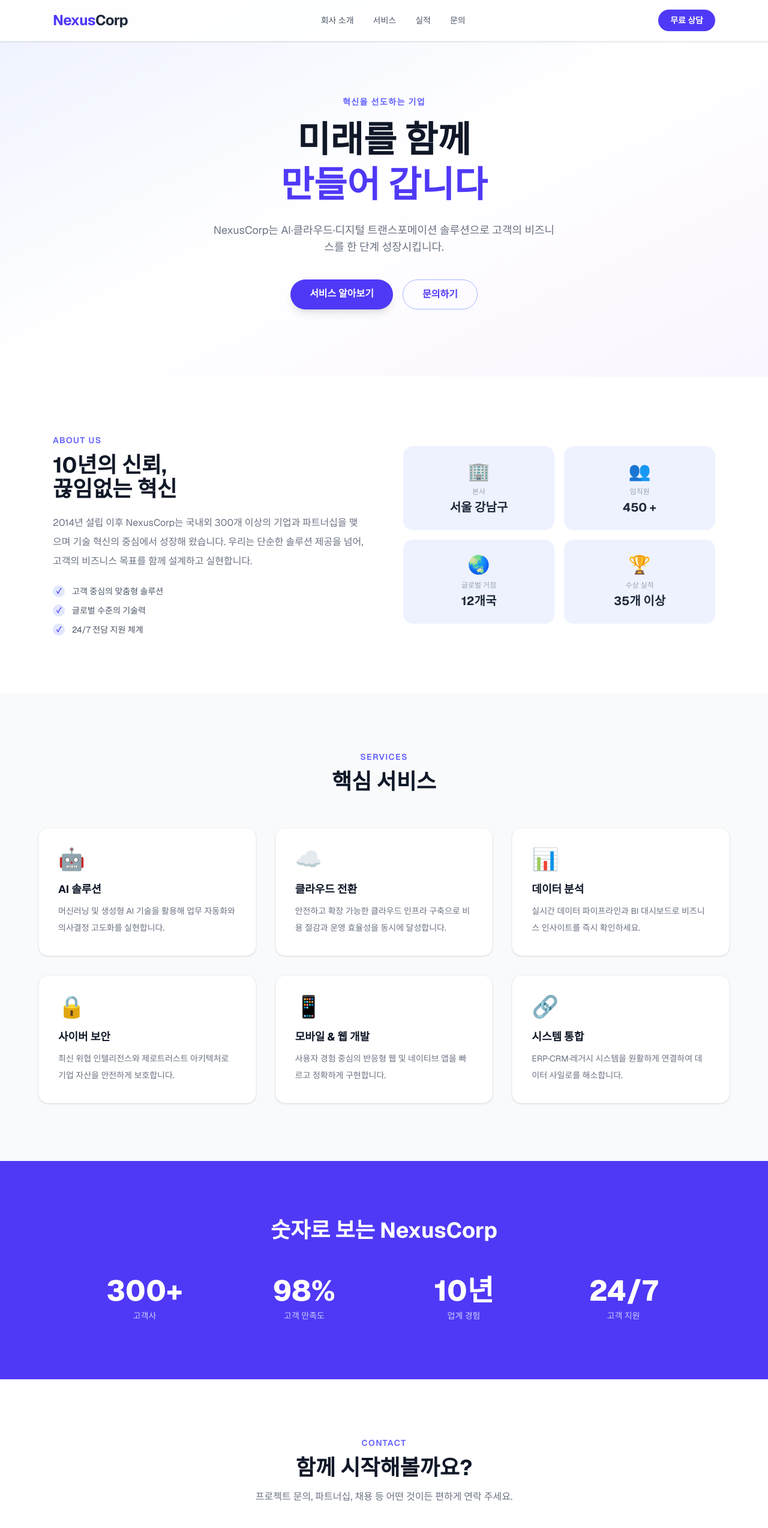
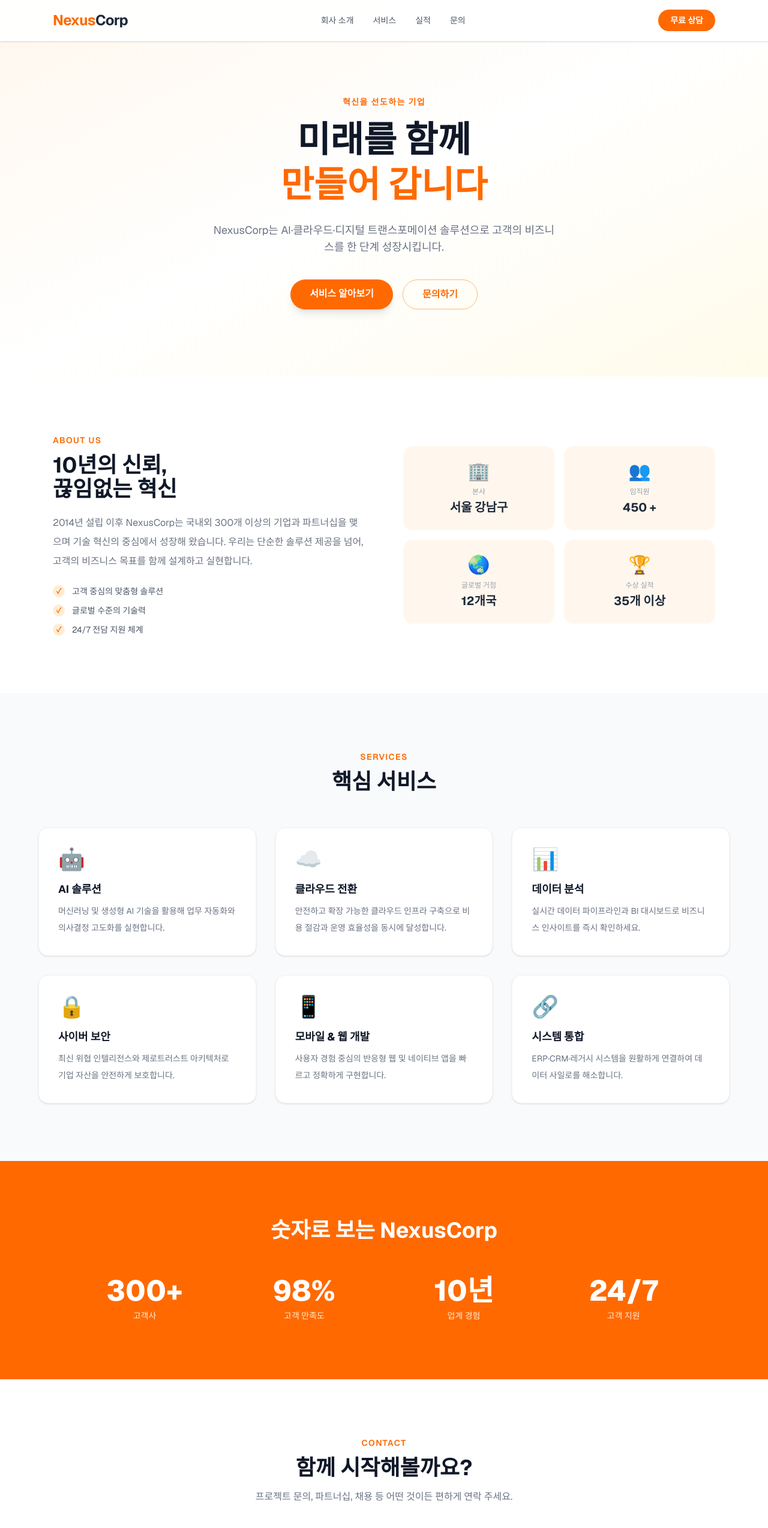
Before and after one commit to Zimins/buildover, a Next.js app in the folder test-nextjs/: page / in a window 1280 px wide. Shown: the top 2548 px of the page at 60% size. Built offline with nearby package versions, Linux system fonts and the light colour scheme.

Commit message:
메인 컬러를 주황색으로 바꾸자

```diff
--- a/test-nextjs/app/page.tsx
+++ b/test-nextjs/app/page.tsx
@@ -7,16 +7,16 @@
       {/* Navigation */}
       <header className="fixed top-0 left-0 right-0 z-50 bg-white/90 backdrop-blur border-b border-gray-100 shadow-sm">
         <div className="max-w-6xl mx-auto px-6 py-4 flex items-center justify-between">
-          <span className="text-2xl font-bold tracking-tight text-indigo-600">Nexus<span className="text-gray-800">Corp</span></span>
+          <span className="text-2xl font-bold tracking-tight text-orange-500">Nexus<span className="text-gray-800">Corp</span></span>
           <nav className="hidden md:flex gap-8 text-sm font-medium text-gray-600">
-            <a href="#about" className="hover:text-indigo-600 transition-colors">회사 소개</a>
-            <a href="#services" className="hover:text-indigo-600 transition-colors">서비스</a>
-            <a href="#stats" className="hover:text-indigo-600 transition-colors">실적</a>
-            <a href="#contact" className="hover:text-indigo-600 transition-colors">문의</a>
+            <a href="#about" className="hover:text-orange-500 transition-colors">회사 소개</a>
+            <a href="#services" className="hover:text-orange-500 transition-colors">서비스</a>
+            <a href="#stats" className="hover:text-orange-500 transition-colors">실적</a>
+            <a href="#contact" className="hover:text-orange-500 transition-colors">문의</a>
           </nav>
           <a
             href="#contact"
-            className="rounded-full bg-indigo-600 px-5 py-2 text-sm font-semibold text-white hover:bg-indigo-700 transition-colors"
+            className="rounded-full bg-orange-500 px-5 py-2 text-sm font-semibold text-white hover:bg-orange-600 transition-colors"
           >
             무료 상담
           </a>
@@ -24,11 +24,11 @@
       </header>
 
       {/* Hero Section */}
-      <section className="pt-40 pb-28 px-6 bg-gradient-to-br from-indigo-50 via-white to-purple-50 text-center">
-        <p className="text-sm font-semibold text-indigo-500 uppercase tracking-widest mb-4">혁신을 선도하는 기업</p>
+      <section className="pt-40 pb-28 px-6 bg-gradient-to-br from-orange-50 via-white to-amber-50 text-center">
+        <p className="text-sm font-semibold text-orange-500 uppercase tracking-widest mb-4">혁신을 선도하는 기업</p>
         <h1 className="text-5xl md:text-6xl font-extrabold leading-tight text-gray-900 mb-6">
           미래를 함께<br />
-          <span className="text-indigo-600">만들어 갑니다</span>
+          <span className="text-orange-500">만들어 갑니다</span>
         </h1>
         <p className="max-w-xl mx-auto text-lg text-gray-500 mb-10">
           NexusCorp는 AI·클라우드·디지털 트랜스포메이션 솔루션으로
@@ -37,13 +37,13 @@
         <div className="flex flex-col sm:flex-row gap-4 justify-center">
           <a
             href="#services"
-            className="rounded-full bg-indigo-600 px-8 py-3 text-base font-semibold text-white hover:bg-indigo-700 transition-colors shadow-lg"
+            className="rounded-full bg-orange-500 px-8 py-3 text-base font-semibold text-white hover:bg-orange-600 transition-colors shadow-lg"
           >
             서비스 알아보기
           </a>
           <a
             href="#contact"
-            className="rounded-full border border-indigo-300 px-8 py-3 text-base font-semibold text-indigo-600 hover:bg-indigo-50 transition-colors"
+            className="rounded-full border border-orange-300 px-8 py-3 text-base font-semibold text-orange-500 hover:bg-orange-50 transition-colors"
           >
             문의하기
           </a>
@@ -54,7 +54,7 @@
       <section id="about" className="py-24 px-6 max-w-6xl mx-auto">
         <div className="grid md:grid-cols-2 gap-16 items-center">
           <div>
-            <p className="text-sm font-semibold text-indigo-500 uppercase tracking-widest mb-3">About Us</p>
+            <p className="text-sm font-semibold text-orange-500 uppercase tracking-widest mb-3">About Us</p>
             <h2 className="text-4xl font-bold text-gray-900 mb-5">10년의 신뢰,<br />끊임없는 혁신</h2>
             <p className="text-gray-500 leading-8 mb-6">
               2014년 설립 이후 NexusCorp는 국내외 300개 이상의 기업과 파트너십을 맺으며
@@ -64,7 +64,7 @@
             <ul className="space-y-3 text-gray-600 text-sm">
               {["고객 중심의 맞춤형 솔루션", "글로벌 수준의 기술력", "24/7 전담 지원 체계"].map((item) => (
                 <li key={item} className="flex items-center gap-3">
-                  <span className="w-5 h-5 rounded-full bg-indigo-100 text-indigo-600 flex items-center justify-center text-xs font-bold">✓</span>
+                  <span className="w-5 h-5 rounded-full bg-orange-100 text-orange-500 flex items-center justify-center text-xs font-bold">✓</span>
                   {item}
                 </li>
               ))}
@@ -77,7 +77,7 @@
               { emoji: "🌏", label: "글로벌 거점", value: "12개국" },
               { emoji: "🏆", label: "수상 실적", value: "35개 이상" },
             ].map((card) => (
-              <div key={card.label} className="rounded-2xl bg-indigo-50 p-6 text-center">
+              <div key={card.label} className="rounded-2xl bg-orange-50 p-6 text-center">
                 <div className="text-3xl mb-2">{card.emoji}</div>
                 <div className="text-xs text-gray-400 mb-1">{card.label}</div>
                 <div className="text-xl font-bold text-gray-800">{card.value}</div>
@@ -91,7 +91,7 @@
       <section id="services" className="py-24 px-6 bg-gray-50">
         <div className="max-w-6xl mx-auto">
           <div className="text-center mb-14">
-            <p className="text-sm font-semibold text-indigo-500 uppercase tracking-widest mb-3">Services</p>
+            <p className="text-sm font-semibold text-orange-500 uppercase tracking-widest mb-3">Services</p>
             <h2 className="text-4xl font-bold text-gray-900">핵심 서비스</h2>
           </div>
           <div className="grid md:grid-cols-3 gap-8">
@@ -141,7 +141,7 @@
       </section>
 
       {/* Stats Section */}
-      <section id="stats" className="py-24 px-6 bg-indigo-600 text-white text-center">
+      <section id="stats" className="py-24 px-6 bg-orange-500 text-white text-center">
         <div className="max-w-5xl mx-auto">
           <h2 className="text-4xl font-bold mb-14">숫자로 보는 NexusCorp</h2>
           <div className="grid grid-cols-2 md:grid-cols-4 gap-10">
@@ -153,7 +153,7 @@
             ].map((stat) => (
               <div key={stat.label}>
                 <div className="text-5xl font-extrabold mb-2">{stat.value}</div>
-                <div className="text-indigo-200 text-sm font-medium">{stat.label}</div>
+                <div className="text-orange-100 text-sm font-medium">{stat.label}</div>
               </div>
             ))}
           </div>
@@ -162,7 +162,7 @@
 
       {/* Contact Section */}
       <section id="contact" className="py-24 px-6 max-w-2xl mx-auto text-center">
-        <p className="text-sm font-semibold text-indigo-500 uppercase tracking-widest mb-3">Contact</p>
+        <p className="text-sm font-semibold text-orange-500 uppercase tracking-widest mb-3">Contact</p>
         <h2 className="text-4xl font-bold text-gray-900 mb-4">함께 시작해볼까요?</h2>
         <p className="text-gray-500 mb-10">
           프로젝트 문의, 파트너십, 채용 등 어떤 것이든 편하게 연락 주세요.
@@ -172,23 +172,23 @@
             type="text"
             placeholder="이름"
             required
-            className="w-full rounded-xl border border-gray-200 px-5 py-3 text-sm focus:outline-none focus:ring-2 focus:ring-indigo-400"
+            className="w-full rounded-xl border border-gray-200 px-5 py-3 text-sm focus:outline-none focus:ring-2 focus:ring-orange-400"
           />
           <input
             type="email"
             placeholder="이메일"
             required
-            className="w-full rounded-xl border border-gray-200 px-5 py-3 text-sm focus:outline-none focus:ring-2 focus:ring-indigo-400"
+            className="w-full rounded-xl border border-gray-200 px-5 py-3 text-sm focus:outline-none focus:ring-2 focus:ring-orange-400"
           />
           <textarea
             placeholder="문의 내용"
             rows={4}
             required
-            className="w-full rounded-xl border border-gray-200 px-5 py-3 text-sm focus:outline-none focus:ring-2 focus:ring-indigo-400 resize-none"
+            className="w-full rounded-xl border border-gray-200 px-5 py-3 text-sm focus:outline-none focus:ring-2 focus:ring-orange-400 resize-none"
           />
           <button
             type="submit"
-            className="w-full rounded-full bg-indigo-600 py-3 text-sm font-semibold text-white hover:bg-indigo-700 transition-colors shadow-lg"
+            className="w-full rounded-full bg-orange-500 py-3 text-sm font-semibold text-white hover:bg-orange-600 transition-colors shadow-lg"
           >
             문의 보내기
           </button>
@@ -197,7 +197,7 @@
 
       {/* Footer */}
       <footer className="border-t border-gray-100 py-10 px-6 text-center text-sm text-gray-400">
-        <p className="font-semibold text-indigo-600 mb-1">NexusCorp</p>
+        <p className="font-semibold text-orange-500 mb-1">NexusCorp</p>
         <p>서울특별시 강남구 테헤란로 123 넥서스빌딩 15F</p>
         <p className="mt-1">contact@nexuscorp.kr · 02-1234-5678</p>
         <p className="mt-4">© 2024 NexusCorp. All rights reserved.</p>
```
